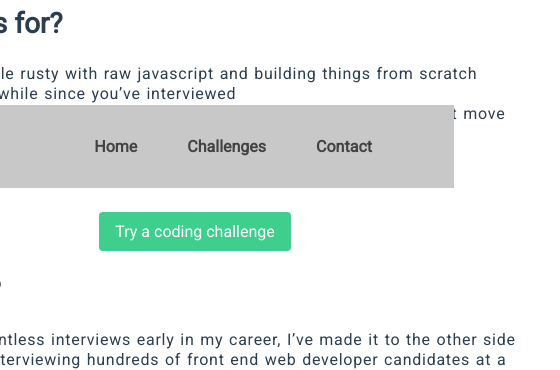
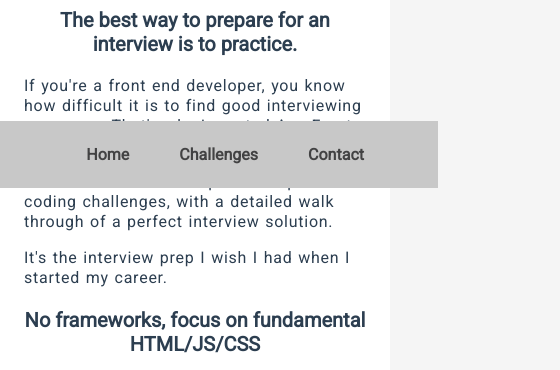
Before and after one commit to MarlAndre/front-end-projects, a plain HTML site: page ace-website/index.html in a window 390 px wide. Shown: the part 656-1026 px from the top of the page, 560 px wide, since content can reach past the window. Drawn offline with Linux system fonts and the light colour scheme.

Commit message:
website is mobile responsive

```diff
--- a/ace-website/style.css
+++ b/ace-website/style.css
@@ -58,19 +58,20 @@ header {
   background: white;
   padding: 40px;
   border-radius: 4px;
-  width: 650px;
+  max-width: 650px;
   margin: 0 auto;
-  position: absolute;
+  /*position: absolute;
   top: 32%;
   left: 50%;
-  transform: translate(-50%, 0%);
+  transform: translate(-50%, 0%); */
   box-shadow: 0 0 20px rgb(0 0 0 / 7%), 0 0 15px rgb(0 0 0 / 5%);
   color: #2c3e50;
 }
 
 .filler-div {
-  height: 80vh;
+  height: 10vh;
 }
+
 /* LOGOS */
 .strikeout {
   content: "";
@@ -91,7 +92,7 @@ header {
 img {
   max-width: 100%;
 
-}
+} */
 
 /* BUTTONS */
 .center {
@@ -151,3 +152,32 @@ width: 100%;
 a {
   margin-right: 50px;
 }
+
+
+/* Media query: tablet or smaller */
+@media screen and (max-width: 1000px) {
+  header {
+    background-position: center center;
+    background-size: cover;
+    max-height: 500px;
+  }
+
+  footer {
+    padding: 24px;
+  }
+
+  main {
+    margin-bottom: 50px;
+  }
+
+  .card {
+    padding: 24px;
+    /* margin: 10px; */
+  }
+
+ .center {
+   text-align: center;
+   align-items: center;
+ }
+
+}
```
Also changed, not shown: ace-website/index.html (+1 -0 lines).
